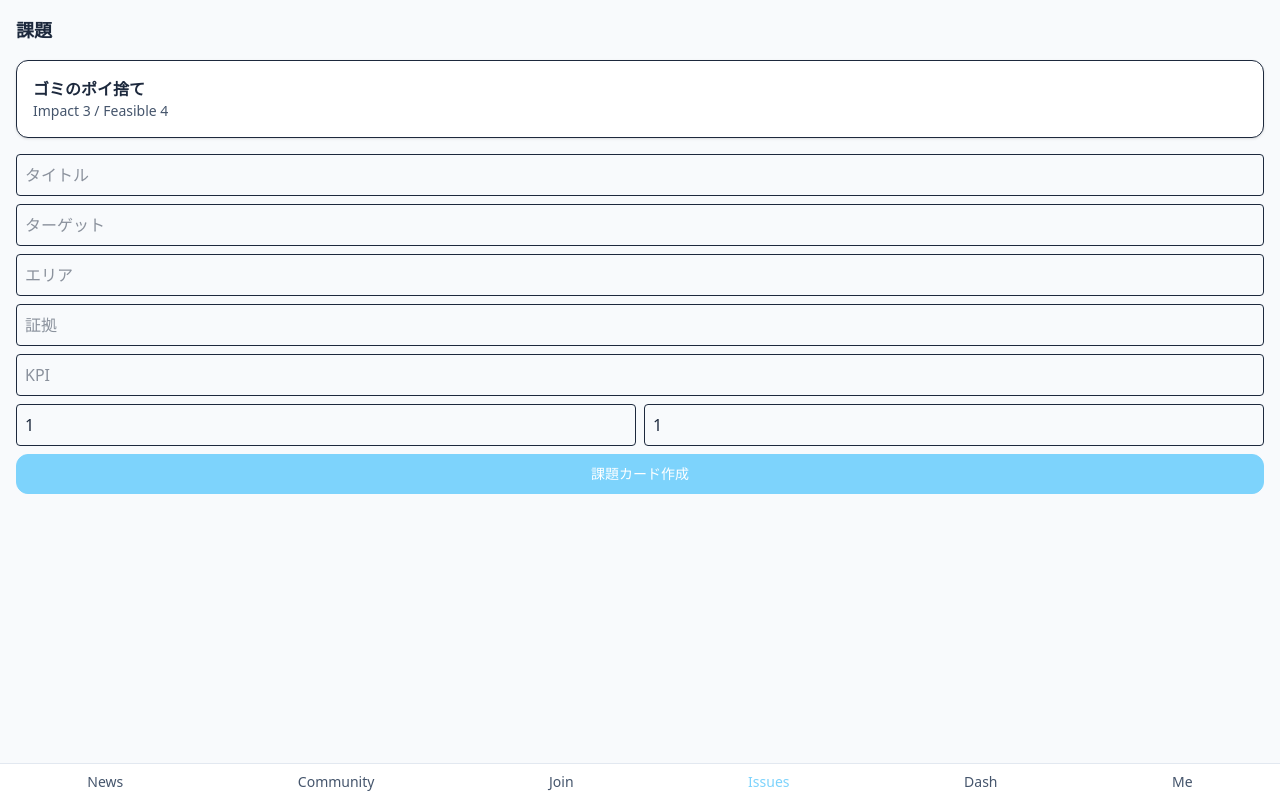
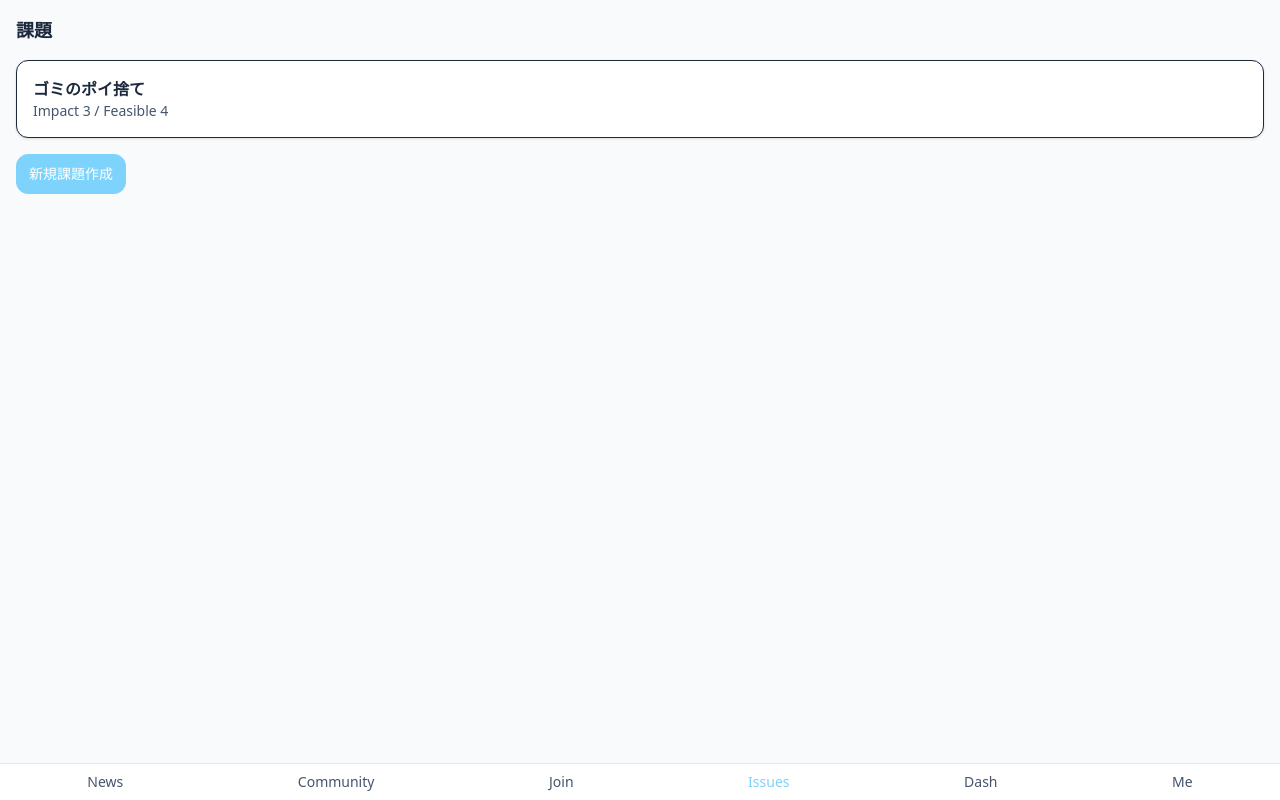
Before and after one commit to dx-junkyard/OpenDataHackathon2025_SCD-Hub, a Next.js app in the folder collaboration-dashboard/: page /issues in a window 1280 px wide. Built offline with nearby package versions, Linux system fonts and the light colour scheme.

Commit message:
Move issue form into dialog

```diff
--- a/collaboration-dashboard/app/issues/page.tsx
+++ b/collaboration-dashboard/app/issues/page.tsx
@@ -2,9 +2,11 @@
 import { useState } from 'react';
 import { IssueList } from '@/_components/issue/IssueList';
 import { useAppStore } from '@/_store/useAppStore';
+import { Dialog } from '@/_components/ui/Dialog';
 
 export default function IssuesPage() {
   const saveIssue = useAppStore((s) => s.saveIssue);
+  const [open, setOpen] = useState(false);
   const [form, setForm] = useState({
     title: '',
     target: '',
@@ -28,12 +30,17 @@ export default function IssuesPage() {
       communityId: null
     });
     setForm({ title: '', target: '', area: '', evidence: '', kpi: '', impact: 1, feasible: 1 });
+    setOpen(false);
   };
   return (
     <main className="p-4">
       <h1 className="text-lg font-semibold mb-4">課題</h1>
       <IssueList />
-      <div className="mt-4 space-y-2">
+      <button className="btn btn-primary mt-4" onClick={() => setOpen(true)}>
+        新規課題作成
+      </button>
+      <Dialog open={open} onClose={() => setOpen(false)} title="課題カード作成">
+        <div className="space-y-2">
           <input
             value={form.title}
             onChange={(e) => setForm({ ...form, title: e.target.value })}
@@ -88,6 +95,7 @@ export default function IssuesPage() {
             課題カード作成
           </button>
         </div>
+      </Dialog>
     </main>
   );
 }
```
Also changed, not shown: 1 other file (tests, documents, lock files or other folders). Lines whose indentation alone changed are shown as unchanged.
